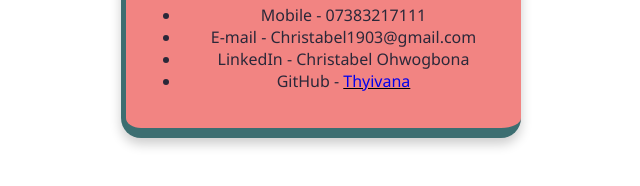
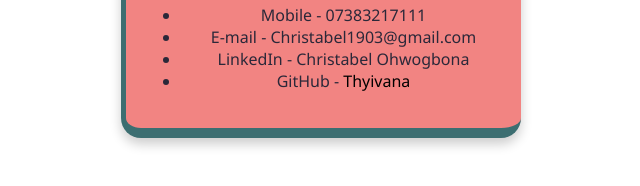
Before and after one commit to thyivana/business-card, a website built with Vite: page index.html in a window 1280 px wide. Shown: the part 488-674 px from the top of the page, 319-959 px from the left. Built offline with nearby package versions, Linux system fonts and the light colour scheme.

Commit message:
Update styles.css
updated GitHub link

```diff
--- a/styles.css
+++ b/styles.css
@@ -48,8 +48,8 @@
 
 /* 🔗 Link Styling */
 a {
-    text-decoration: underline;
-    text-decoration-color: #000;
+    text-decoration: none;
+    color: black;
     transition: color 0.3s ease;
 }
 
```
